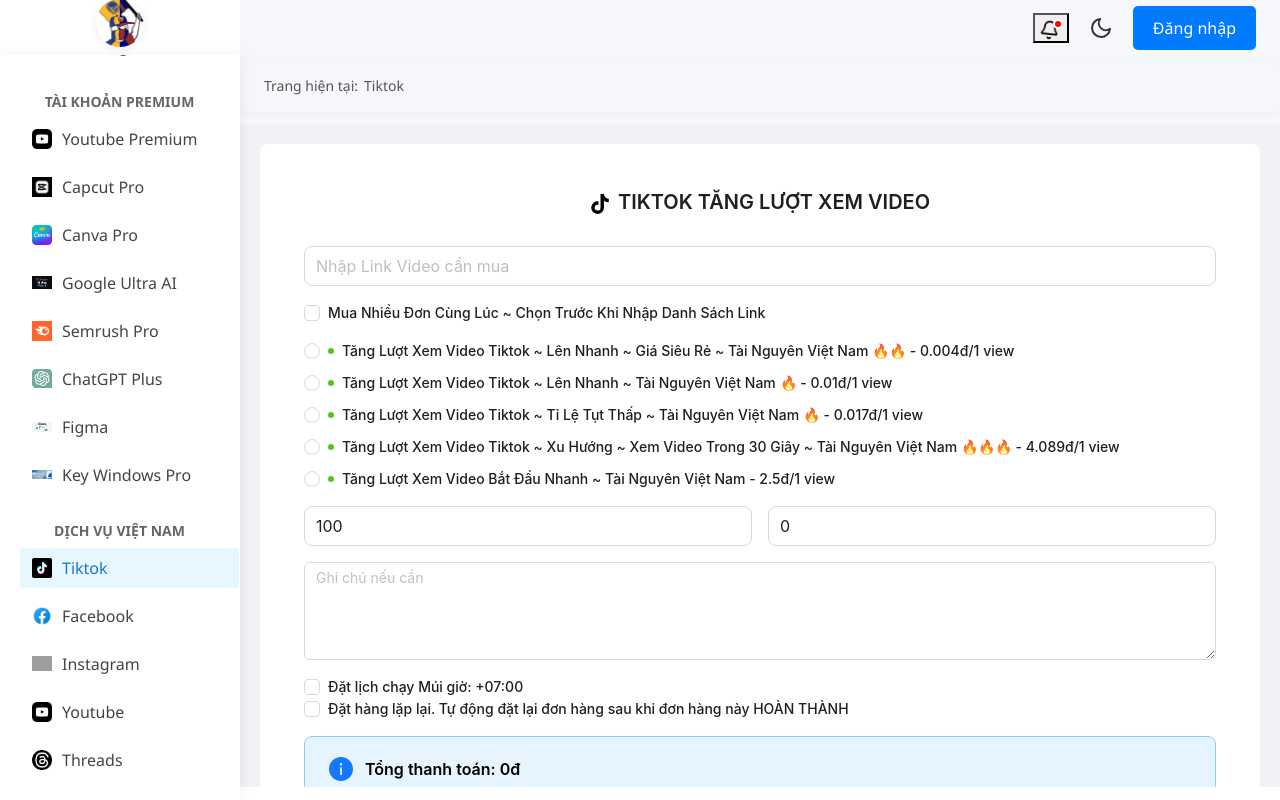
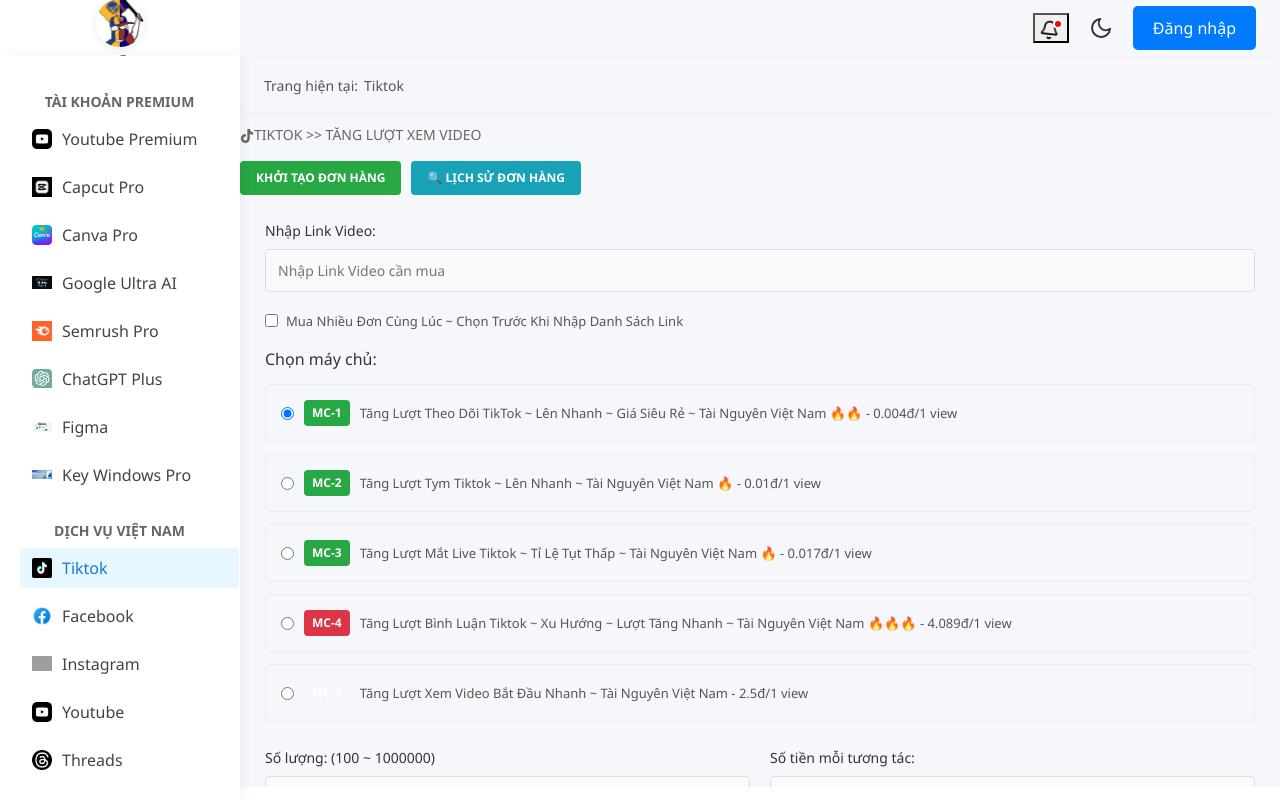
Before and after one commit to congdien19/dangcongdien, a React (Create React App) app: page / in a window 1280 px wide. Both pictures are taken after a click on the item "Tiktok". Built offline with nearby package versions, Linux system fonts and the light colour scheme; grey boxes are pictures that could not be loaded.

Commit message:
Update DvTiktok.js

```diff
--- a/src/components/Pages/Dvmxh/Dvtiktok/DvTiktok.js
+++ b/src/components/Pages/Dvmxh/Dvtiktok/DvTiktok.js
@@ -1,173 +1,213 @@
 import React, { useState } from 'react';
-import {
-  Input,
-  Radio,
-  Alert,
-  Button,
-  Checkbox,
-  Typography,
-  Badge,
-  Card,
-  Row,
-  Col,
-  Divider
-} from 'antd';
 import { FaTiktok } from 'react-icons/fa';
 import './DvTiktok.css';
 
-const { TextArea } = Input;
-const { Title, Text } = Typography;
+const DvTiktok = () => {
+  const [link, setLink] = useState('');
+  const [selectedServer, setSelectedServer] = useState('MC-1');
+  const [quantity, setQuantity] = useState(100);
+  const [pricePerView, setPricePerView] = useState(0.004);
+  const [note, setNote] = useState('');
+  const [multiOrder, setMultiOrder] = useState(false);
+  const [schedule, setSchedule] = useState(false);
+  const [autoRepeat, setAutoRepeat] = useState(false);
 
-const DvTiktok = () => {
-  const [selectedOption, setSelectedOption] = useState(null);
-  const [amount, setAmount] = useState(100);
-  const [moneyPerView, setMoneyPerView] = useState(0);
-  const [note, setNote] = useState('');
-  const [schedule, setSchedule] = useState(false);
-  const [repeat, setRepeat] = useState(false);
-
-  const options = [
+  const serverOptions = [
     {
-      label: 'Tăng Lượt Xem Video Tiktok ~ Lên Nhanh ~ Giá Siêu Rẻ ~ Tài Nguyên Việt Nam 🔥🔥 - 0.004đ/1 view',
-      value: 'MC-1',
+      id: 'MC-1',
+      name: 'MC-1',
       price: 0.004,
+      description: 'Tăng Lượt Theo Dõi TikTok ~ Lên Nhanh ~ Giá Siêu Rẻ ~ Tài Nguyên Việt Nam 🔥🔥 - 0.004đ/1 view',
+      badge: 'green'
     },
     {
-      label: 'Tăng Lượt Xem Video Tiktok ~ Lên Nhanh ~ Tài Nguyên Việt Nam 🔥 - 0.01đ/1 view',
-      value: 'MC-2',
+      id: 'MC-2',
+      name: 'MC-2',
       price: 0.01,
+      description: 'Tăng Lượt Tym Tiktok ~ Lên Nhanh ~ Tài Nguyên Việt Nam 🔥 - 0.01đ/1 view',
+      badge: 'green'
     },
     {
-      label: 'Tăng Lượt Xem Video Tiktok ~ Tỉ Lệ Tụt Thấp ~ Tài Nguyên Việt Nam 🔥 - 0.017đ/1 view',
-      value: 'MC-3',
+      id: 'MC-3',
+      name: 'MC-3',
       price: 0.017,
+      description: 'Tăng Lượt Mắt Live Tiktok ~ Tỉ Lệ Tụt Thấp ~ Tài Nguyên Việt Nam 🔥 - 0.017đ/1 view',
+      badge: 'green'
     },
     {
-      label: 'Tăng Lượt Xem Video Tiktok ~ Xu Hướng ~ Xem Video Trong 30 Giây ~ Tài Nguyên Việt Nam 🔥🔥🔥 - 4.089đ/1 view',
-      value: 'MC-4',
+      id: 'MC-4',
+      name: 'MC-4',
       price: 4.089,
+      description: 'Tăng Lượt Bình Luận Tiktok ~ Xu Hướng ~ Lượt Tăng Nhanh ~ Tài Nguyên Việt Nam 🔥🔥🔥 - 4.089đ/1 view',
+      badge: 'red'
     },
     {
-      label: 'Tăng Lượt Xem Video Bắt Đầu Nhanh ~ Tài Nguyên Việt Nam - 2.5đ/1 view',
-      value: 'MC-5',
+      id: 'MC-5',
+      name: 'MC-5',
       price: 2.5,
-    },
+      description: 'Tăng Lượt Xem Video Bắt Đầu Nhanh ~ Tài Nguyên Việt Nam - 2.5đ/1 view',
+      badge: 'blue'
+    }
   ];
 
-  const handleOptionChange = (value) => {
-    setSelectedOption(value);
-    const selected = options.find(opt => opt.value === value);
-    if (selected) {
-      setMoneyPerView(selected.price);
-    }
+  const total = quantity * pricePerView;
+
+  const handleServerChange = (server) => {
+    setSelectedServer(server.id);
+    setPricePerView(server.price);
   };
 
   return (
-    <div className="tiktok-full-container">
-      <Card bordered={false} style={{ padding: '20px' }}>
-        <Title level={4} style={{ textAlign: 'center', marginBottom: 30 }}>
-          <FaTiktok style={{ marginRight: 8, color: '#000' }} />
-          TIKTOK TĂNG LƯỢT XEM VIDEO
-        </Title>
+    <div className="dvtiktok-container">
+      {/* Header */}
+      <div className="dvtiktok-header">
+        <div className="breadcrumb">
+          <span className="tiktok-icon"><FaTiktok /></span>
+          TIKTOK &gt;&gt; TĂNG LƯỢT XEM VIDEO
+        </div>
+        <div className="header-actions">
+          <button className="btn-create-order">KHỞI TẠO ĐƠN HÀNG</button>
+          <button className="btn-history">🔍 LỊCH SỬ ĐƠN HÀNG</button>
+        </div>
+      </div>
 
-        <Row gutter={[16, 16]}>
-          <Col span={24}>
-            <Input placeholder="Nhập Link Video cần mua" size="large" />
-          </Col>
+      <div className="dvtiktok-main-content">
+        {/* Left Column - Form */}
+        <div className="dvtiktok-form-column">
+          <div className="form-section">
+            <div className="form-group">
+              <label>Nhập Link Video:</label>
+              <input
+                type="text"
+                value={link}
+                onChange={e => setLink(e.target.value)}
+                placeholder="Nhập Link Video cần mua"
+                className="form-input"
+              />
+            </div>
 
-          <Col span={24}>
-            <Checkbox>Mua Nhiều Đơn Cùng Lúc ~ Chọn Trước Khi Nhập Danh Sách Link</Checkbox>
-          </Col>
+            <div className="checkbox-wrapper">
+              <input
+                type="checkbox"
+                id="multi-order"
+                checked={multiOrder}
+                onChange={e => setMultiOrder(e.target.checked)}
+              />
+              <label htmlFor="multi-order">Mua Nhiều Đơn Cùng Lúc ~ Chọn Trước Khi Nhập Danh Sách Link</label>
+            </div>
 
-          <Col span={24}>
-            <Radio.Group
-              onChange={(e) => handleOptionChange(e.target.value)}
-              value={selectedOption}
-              style={{ display: 'flex', flexDirection: 'column', gap: '10px' }}
-            >
-              {options.map((opt) => (
-                <Radio value={opt.value} key={opt.value}>
-                  <Badge color="green" text={opt.label} />
-                </Radio>
+            <div className="server-section">
+              <h4>Chọn máy chủ:</h4>
+              {serverOptions.map((server) => (
+                <div key={server.id} className="server-option">
+                  <label className="server-label">
+                    <input
+                      type="radio"
+                      name="server"
+                      checked={selectedServer === server.id}
+                      onChange={() => handleServerChange(server)}
+                    />
+                    <span className={`server-badge ${server.badge}`}>{server.name}</span>
+                    <span className="server-description">{server.description}</span>
+                  </label>
+                </div>
               ))}
-            </Radio.Group>
-          </Col>
+            </div>
 
-          <Col xs={24} sm={12}>
-            <Input
+            <div className="form-row">
+              <div className="form-group">
+                <label>Số lượng: (100 ~ 1000000)</label>
+                <input
                   type="number"
-              placeholder="Số lượng"
-              size="large"
-              value={amount}
-              onChange={(e) => setAmount(Number(e.target.value))}
+                  value={quantity}
+                  onChange={e => setQuantity(Number(e.target.value))}
+                  className="form-input"
+                  min="100"
+                  max="1000000"
                 />
-          </Col>
+              </div>
+              <div className="form-group">
+                <label>Số tiền mỗi tương tác:</label>
+                <input
+                  type="number"
+                  value={pricePerView}
+                  className="form-input"
+                  readOnly
+                  step="0.001"
+                />
+              </div>
+            </div>
 
-          <Col xs={24} sm={12}>
-            <Input
-              type="number"
-              placeholder="Số tiền mỗi tương tác"
-              size="large"
-              value={moneyPerView}
-              onChange={(e) => setMoneyPerView(Number(e.target.value))}
+            <div className="form-group">
+              <label>Ghi chú:</label>
+              <textarea
+                value={note}
+                onChange={e => setNote(e.target.value)}
+                placeholder="Ghi chú nếu cần"
+                className="form-textarea"
               />
-          </Col>
+            </div>
 
-          <Col span={24}>
-            <TextArea
-              rows={4}
-              placeholder="Ghi chú nếu cần"
-              value={note}
-              onChange={(e) => setNote(e.target.value)}
+            <div className="checkbox-wrapper">
+              <input
+                type="checkbox"
+                id="schedule"
+                checked={schedule}
+                onChange={e => setSchedule(e.target.checked)}
               />
-          </Col>
+              <label htmlFor="schedule">
+                Đặt lịch chạy Múi giờ: +07:00 ~ Kiểm tra quá trình ở mục tiến trình đơn hàng
+              </label>
+            </div>
 
-          <Col span={24}>
-            <Checkbox checked={schedule} onChange={() => setSchedule(!schedule)}>
-              Đặt lịch chạy Múi giờ: +07:00
-            </Checkbox>
-            <br />
-            <Checkbox checked={repeat} onChange={() => setRepeat(!repeat)}>
+            <div className="checkbox-wrapper">
+              <input
+                type="checkbox"
+                id="auto-repeat"
+                checked={autoRepeat}
+                onChange={e => setAutoRepeat(e.target.checked)}
+              />
+              <label htmlFor="auto-repeat">
                 Đặt hàng lặp lại. Tự động đặt lại đơn hàng sau khi đơn hàng này HOÀN THÀNH
-            </Checkbox>
-          </Col>
+              </label>
+            </div>
 
-          <Col span={24}>
-            <Alert
-              message={
-                <Text strong style={{ fontSize: 16 }}>
-                  Tổng thanh toán: {(amount * moneyPerView).toLocaleString()}đ
-                </Text>
-              }
-              description={`Bạn sẽ tăng ${amount} số lượng với giá ${(amount * moneyPerView).toLocaleString()}đ`}
-              type="info"
-              showIcon
-            />
-          </Col>
+            <div className="total-section">
+              <div className="total-info">
+                <p>Tổng thanh toán: <span className="total-amount">{total.toLocaleString()} đ</span></p>
+                <p>Bạn sẽ tăng <strong>{quantity.toLocaleString()}</strong> số lượng với giá <strong>{total.toLocaleString()} đ</strong></p>
+              </div>
+              <button className="btn-create-order-main">Tạo đơn hàng</button>
+            </div>
+          </div>
+        </div>
 
-          <Col span={24} style={{ textAlign: 'center' }}>
-            <Button type="primary" size="large">Tạo Đơn Hàng</Button>
-          </Col>
+        {/* Right Column - Info Cards */}
+        <div className="dvtiktok-info-column">
+          <div className="info-card blue-card">
+            <h4>Hướng Dẫn & Ghi Chú:</h4>
+            <ul>
+              <li>Các máy chủ thuộc dịch vụ việt nam đều sử dụng nguồn tài khoản việt nam</li>
+              <li>Nếu máy chủ không đặt được vui lòng nhấp chat hỗ trợ</li>
+              <li>Thời gian bắt đầu: 0-30 phút</li>
+              <li>Tốc độ: 1000-5000/ngày</li>
+              <li>Dịch vụ chạy 24/7 không nghỉ</li>
+            </ul>
+          </div>
 
-          <Col span={24}>
-            <Divider />
-            <Alert
-              className="warning-box"
-              message="LƯU Ý!"
-              description={
-                <ul style={{ paddingLeft: 20 }}>
+          <div className="info-card red-card">
+            <h4>LƯU Ý!</h4>
+            <ul>
               <li>1 ID không mua 2 đơn cùng lúc trong hệ thống !</li>
-                  <li>Nghiêm cấm buff các nội dung vi phạm pháp luật, chính trị...</li>
+              <li>Nghiêm cấm buff các nội dung vi phạm pháp luật, chính trị, đồi trụy...</li>
               <li>Nếu có tình trạng hệ thống bên không chạy, nếu có tình trạng hụt, thì số lượng giữa 2 bên sẽ không được xử lí.</li>
               <li>Chúng tôi sẽ không thể hoàn tiền nếu sai link hoặc sai ID.</li>
+              <li>Vui lòng kiểm tra kỹ link trước khi đặt đơn</li>
+              <li>Đảm bảo video không ở chế độ riêng tư</li>
             </ul>
-              }
-              type="error"
-              showIcon
-            />
-          </Col>
-        </Row>
-      </Card>
+          </div>
+        </div>
+      </div>
     </div>
   );
 };
```
Lines whose indentation alone changed are shown as unchanged.
